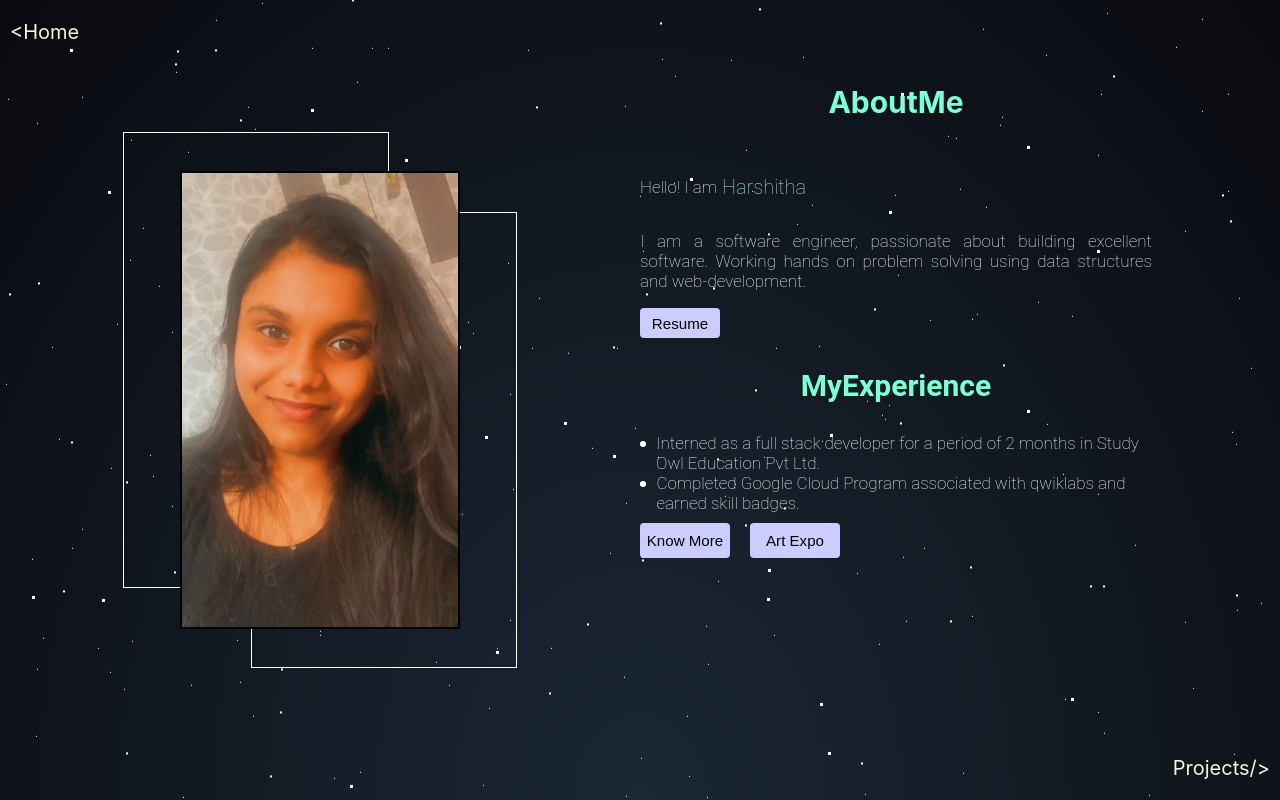
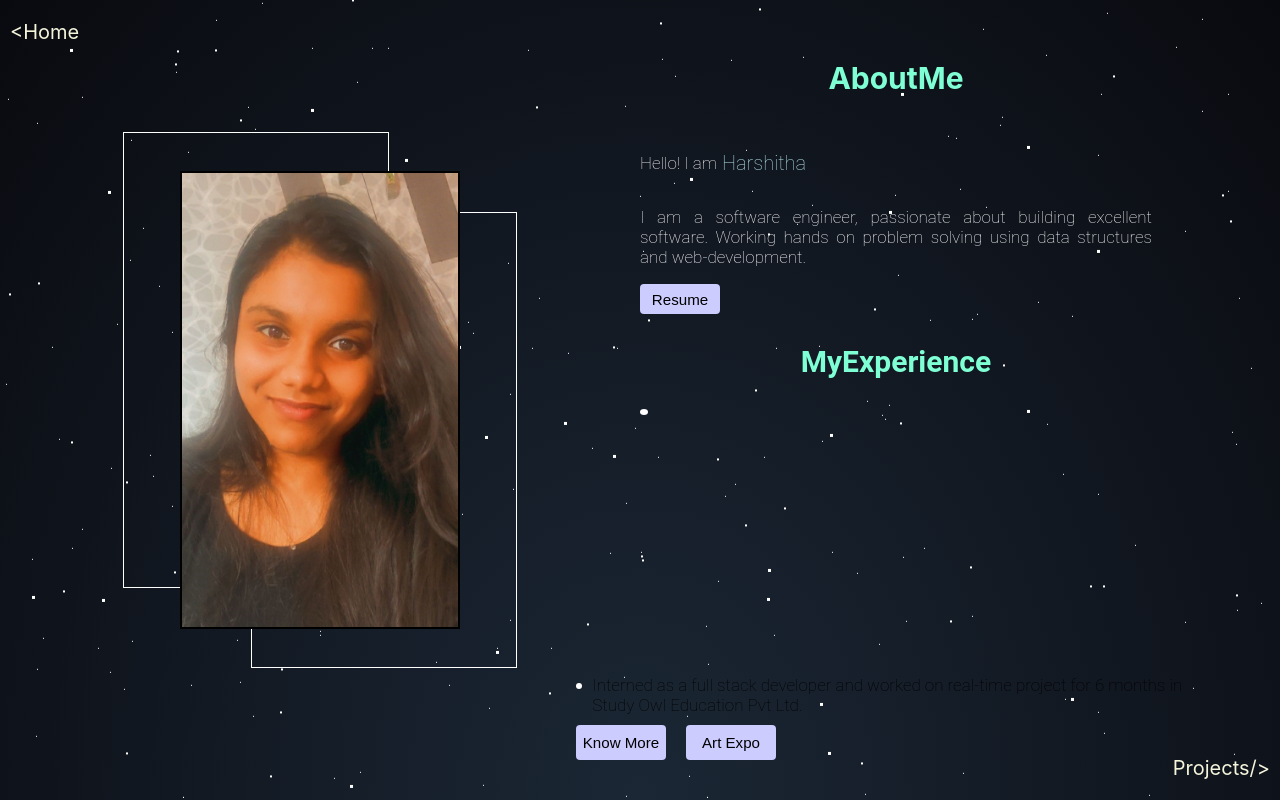
Before and after one commit to HarshithaSivalingala/Will_Portfolio, a React (Create React App) app: page /about in a window 1280 px wide. Built offline with nearby package versions, Linux system fonts and the light colour scheme.

Commit message:
New changes to the content and updating the UX

```diff
--- a/src/components/aboutpage/About.jsx
+++ b/src/components/aboutpage/About.jsx
@@ -79,22 +79,21 @@ function About() {
                   ]}
                 />
               </div>
+              <div className="exp_dat">
+                  <div className="round"></div>
+                  <p>
+
+                  </p>
+                </div>
+              </div>
               <div className="exp_data">
                 <div className="exp_dat">
                   <div className="round"></div>
                   <p>
-                    Interned as a full stack developer for a period of 2 months
+                    Interned as a full stack developer and worked on real-time project for 6 months
                     in Study Owl Education Pvt Ltd.
                   </p>
                 </div>
-                <div className="exp_dat">
-                  <div className="round"></div>
-                  <p>
-                    Completed Google Cloud Program associated with qwiklabs and
-                    earned skill badges.
-                  </p>
-                </div>
-              </div>
               <div className="abt_buttons">
                 <div className="s_button">
                   <Link to="/skills_n_qualifications">
```
